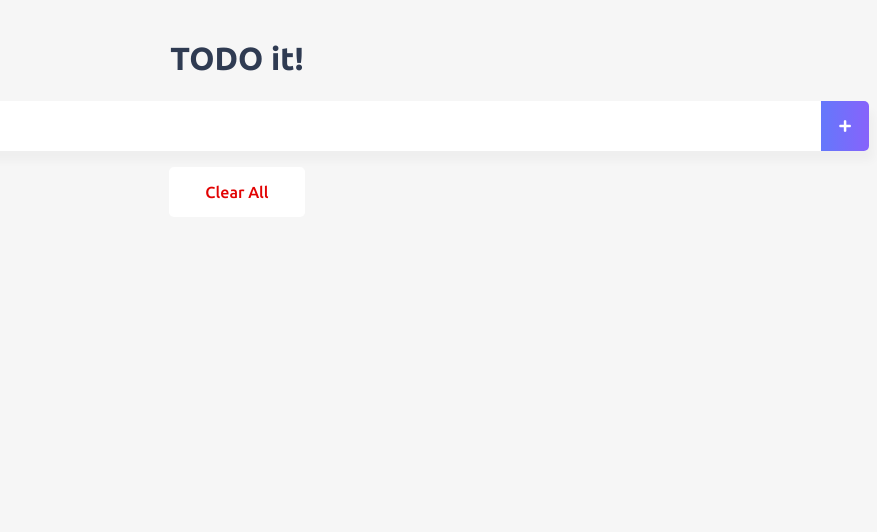
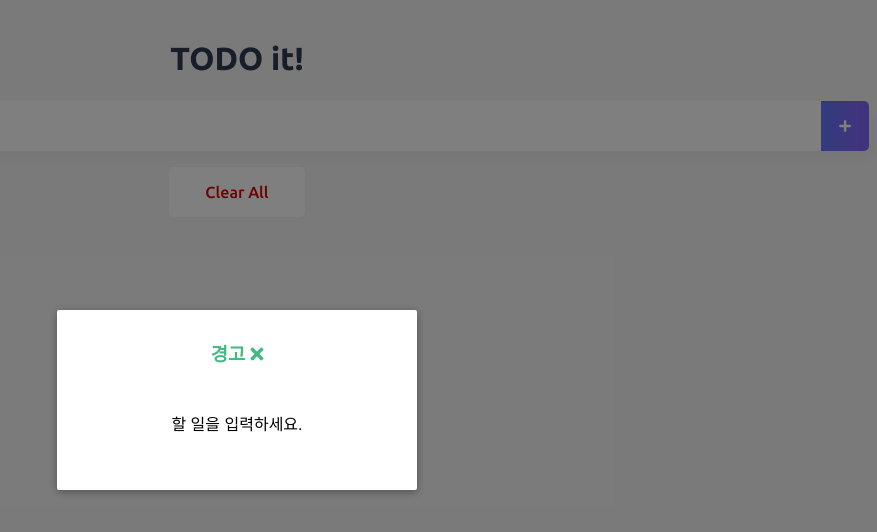
Before and after one commit to function-dh/inflearnVue, a Vue app in the folder vue-todo/: page / in a window 1280 px wide. Both pictures are taken after a click on the button 1248 px from the left and 126 px from the top of the page. Shown: the top 532 px of the page, without its empty margins (403-1280 px from the left). Built offline with nearby package versions, Linux system fonts and the light colour scheme.

Commit message:
[작업] Modal 컴포넌트 적용

```diff
--- a/vue-todo/src/components/TodoInput.vue
+++ b/vue-todo/src/components/TodoInput.vue
@@ -1,19 +1,34 @@
 <template>
 	<div class="inputBox shadow">
-		<InputText v-model="newTodoItem" @addTodo="addTodo" />
+		<!-- 텍스트 입력 창 -->
+		<InputText v-model="newTodoItem" @keyupEnter="addTodo" />
 		<button @click="addTodo" class="addContainer">
 			<i class="addBtn fas fa-plus" aria-hidden="true"></i>
 		</button>
+
+		<!-- Modal 창 -->
+		<Modal v-if="showModal">
+      <h3 slot="header">
+        경고
+        <i class="closeModalBtn fa fa-times"
+          aria-hidden="true"
+          @click="showModal = false">
+        </i>
+      </h3>
+      <p slot="body">할 일을 입력하세요.</p>
+    </Modal>
 	</div>
 </template>
 
 <script>
 import InputText from './common/InputText'
+import Modal from './common/Modal'
 
 export default {
 	data() {
 		return {
-			newTodoItem: ''
+			newTodoItem: '',
+			showModal : false
 		}
 	},
 	methods: {
@@ -21,6 +36,8 @@ export default {
 			if (this.newTodoItem !== '') {
 				this.$emit('addTodoItem', this.newTodoItem)
 				this.clearInput()
+			} else{
+				this.showModal = true
 			}
 		},
 		clearInput(){
@@ -28,7 +45,8 @@ export default {
 		}
 	},
 	components:{
-		InputText
+		InputText,
+		Modal
 	}
 }
 </script>
@@ -68,4 +86,7 @@ input:focus {
   vertical-align: middle;
   color: #fff;
 }
+.closeModalBtn{
+	color: #42b983;
+}
 </style>
--- a/vue-todo/src/components/common/InputText.vue
+++ b/vue-todo/src/components/common/InputText.vue
@@ -1,5 +1,5 @@
 <template>
-	<input type="text" :value="value" @input="setText" @keyup.enter="addText">
+	<input type="text" :value="value" @input="setText" @keyup.enter="keyupEnter">
 </template>
 
 <script>
@@ -11,8 +11,8 @@ export default {
 		setText(event){
 			this.$emit('input', event.target.value)
 		},
-		addText(){
-			this.$emit('addTodo')
+		keyupEnter(){
+			this.$emit('keyupEnter')
 		}
 	},
 }
--- /dev/null
+++ b/vue-todo/src/components/common/Modal.vue
@@ -0,0 +1,77 @@
+<template>
+  <transition name="modal">
+    <div class="modal-mask">
+      <div class="modal-wrapper">
+        <div class="modal-container">
+          <div class="modal-header">
+            <slot name="header">
+              default header
+            </slot>
+          </div>
+          <div class="modal-body">
+            <slot name="body">
+              default body
+            </slot>
+          </div>
+        </div>
+      </div>
+    </div>
+  </transition>
+</template>
+
+<style>
+.modal-mask {
+  position: fixed;
+  z-index: 9998;
+  top: 0;
+  left: 0;
+  width: 100%;
+  height: 100%;
+  background-color: rgba(0, 0, 0, .5);
+  display: table;
+  transition: opacity .3s ease;
+}
+
+.modal-wrapper {
+  display: table-cell;
+  vertical-align: middle;
+}
+
+.modal-container {
+  width: 300px;
+  margin: 0px auto;
+  padding: 20px 30px;
+  background-color: #fff;
+  border-radius: 2px;
+  box-shadow: 0 2px 8px rgba(0, 0, 0, .33);
+  transition: all .3s ease;
+  font-family: Helvetica, Arial, sans-serif;
+}
+
+.modal-header h3 {
+  margin-top: 0;
+  color: #42b983;
+}
+
+.modal-body {
+  margin: 20px 0;
+}
+
+.modal-default-button {
+  float: right;
+}
+
+.modal-enter {
+  opacity: 0;
+}
+
+.modal-leave-active {
+  opacity: 0;
+}
+
+.modal-enter .modal-container,
+.modal-leave-active .modal-container {
+  -webkit-transform: scale(1.1);
+  transform: scale(1.1);
+}
+</style>
```
